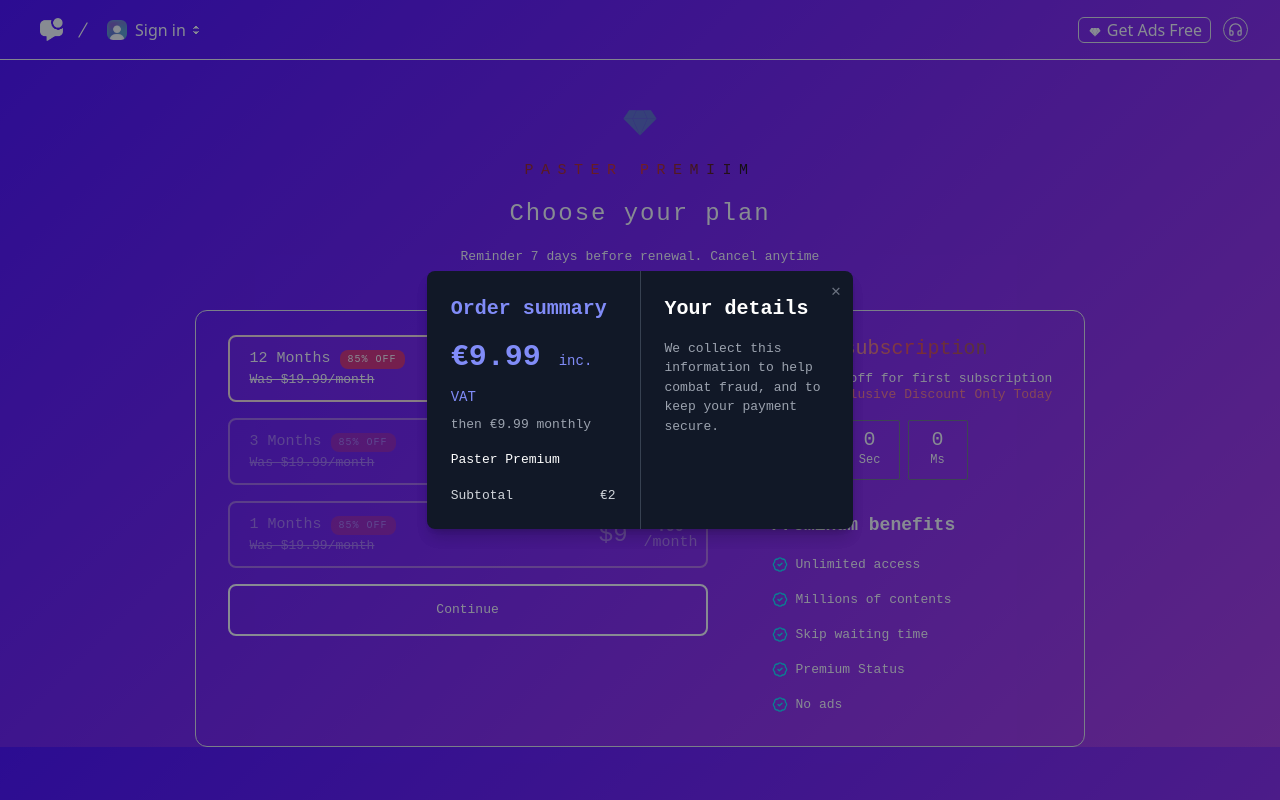
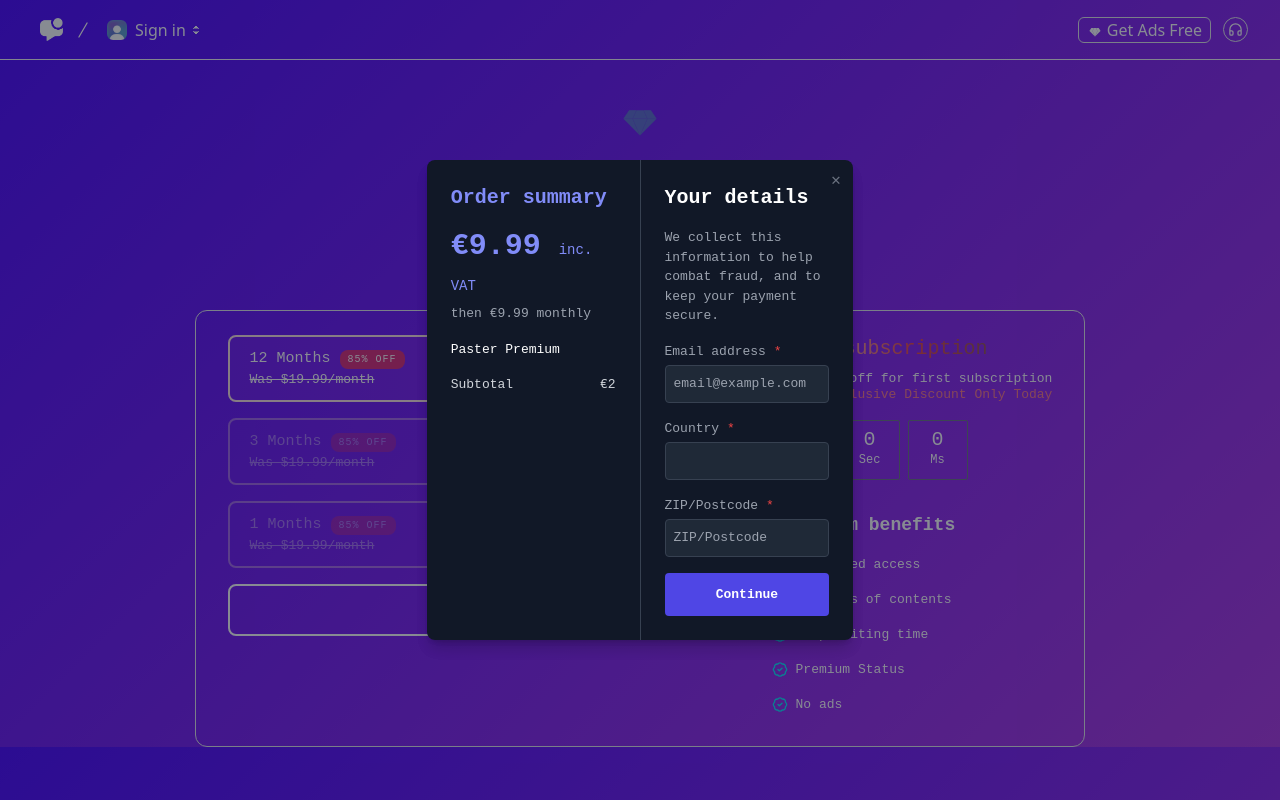
Before and after one commit to bremaster/paster, a Next.js app: page /premium in a window 1280 px wide. Both pictures are taken after a click on the button "Continue". Built offline with nearby package versions, Linux system fonts and the light colour scheme.

Commit message:
fix lint issue again

```diff
--- a/src/components/PaymentFrom/PaymentForm1.tsx
+++ b/src/components/PaymentFrom/PaymentForm1.tsx
@@ -41,7 +41,7 @@
         <h2 className="text-xl font-bold mb-4">Your details</h2>
         <p className="text-gray-400 mb-4">We collect this information to help combat fraud, and to keep your payment secure.</p>
 
-        {/* <form className="space-y-4" onSubmit={onSubmit}>
+        <form className="space-y-4" onSubmit={onSubmit}>
           <div>
             <label className="block text-gray-400 mb-1">Email address <span className="text-red-500">*</span></label>
             <input type="email" required value={email} onChange={e => setEmail(e.target.value)} className="w-full p-2 bg-gray-800 border border-gray-700 rounded focus:outline-none focus:border-indigo-500" placeholder="email@example.com" />
@@ -57,8 +57,8 @@
             <input type="text" required value={zipcode} onChange={e => setZipcode(e.target.value)} className="w-full p-2 bg-gray-800 border border-gray-700 rounded focus:outline-none focus:border-indigo-500" placeholder="ZIP/Postcode"/>
           </div>
 
-          <input type="submit" className="w-full py-3 bg-indigo-600 text-white font-semibold rounded hover:bg-indigo-700">Continue</input>
-        </form> */}
+          <button type="submit" className="w-full py-3 bg-indigo-600 text-white font-semibold rounded hover:bg-indigo-700">Continue</button>
+        </form>
       </div>
     </div>
   )
--- a/src/components/PaymentFrom/PaymentForm2.tsx
+++ b/src/components/PaymentFrom/PaymentForm2.tsx
@@ -1,6 +1,6 @@
 'use client'
 
-import React, { useState, Dispatch, SetStateAction } from 'react'
+import React, { Dispatch, SetStateAction } from 'react'
 
 const PaymentForm2 = ({
   price,
@@ -30,7 +30,6 @@
 
       <div className="flex-1 p-6">
         <h2 className="text-xl font-bold mb-4">Your details</h2>
-        <p className="text-gray-400 mb-4">We collect this information to help combat fraud, and to keep your payment secure.</p>
         <form className="space-y-4">
 
         </form>
```
